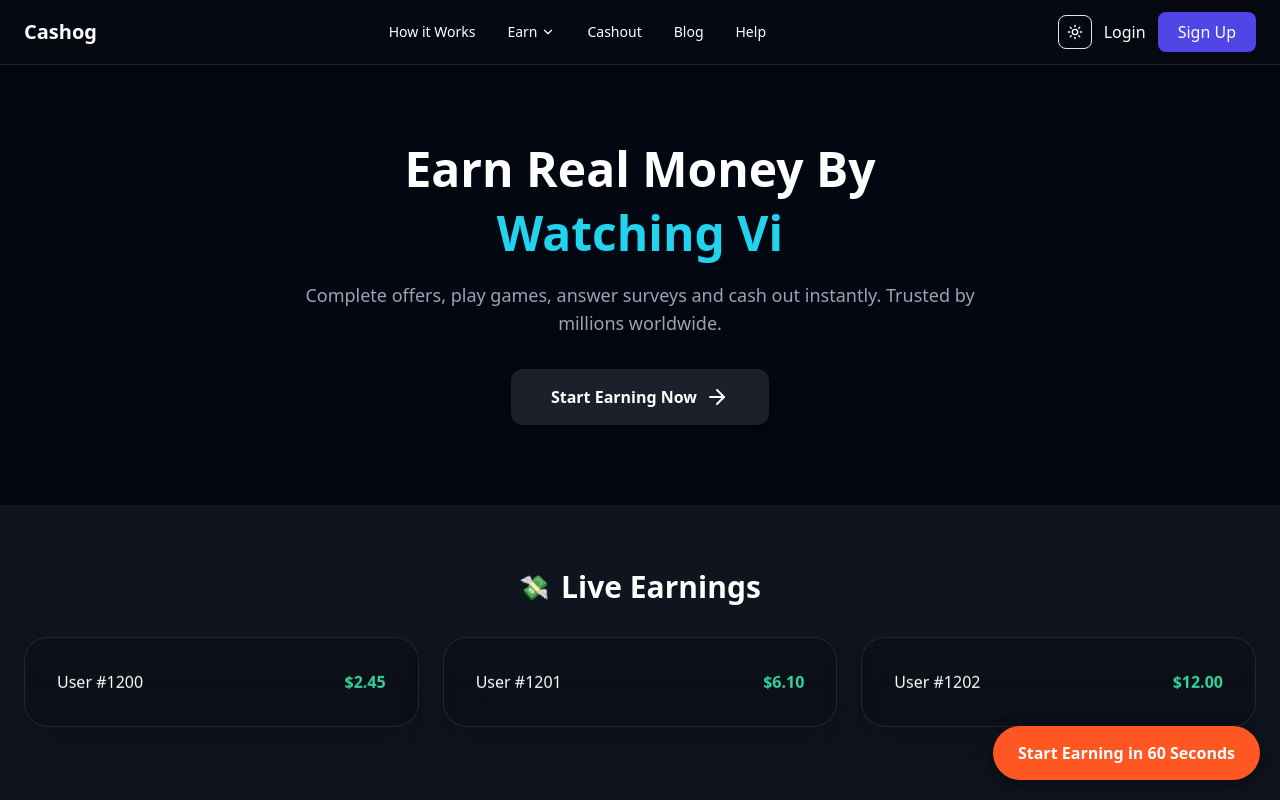
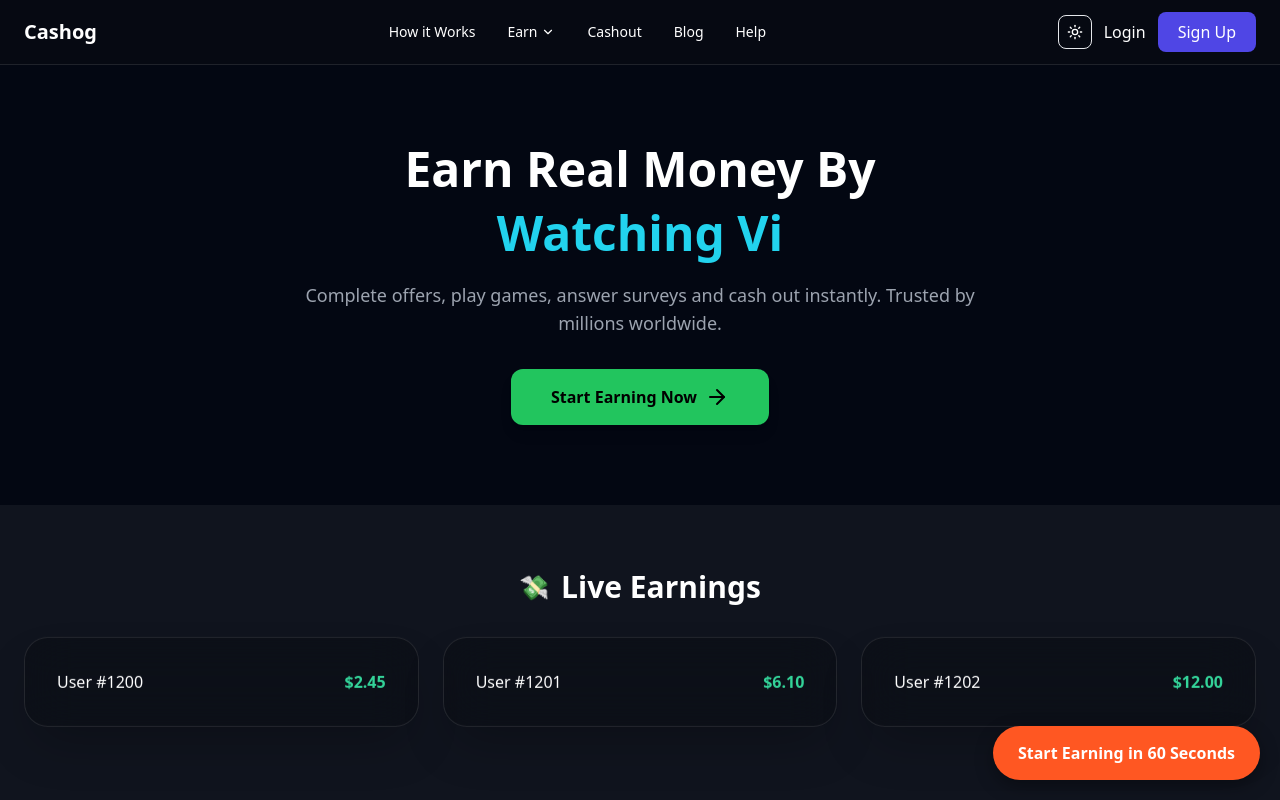
Before and after one commit to tool63/cashin, a Next.js app: page / in a window 1280 px wide. Shown: the top 800 px of the page. Built offline with nearby package versions, Linux system fonts and the light colour scheme.

Commit message:
Update page.tsx

```diff
--- a/app/page.tsx
+++ b/app/page.tsx
@@ -138,7 +138,7 @@ export default function Home() {
           <motion.span
             whileHover={{ scale: 1.05 }}
             whileTap={{ scale: 0.97 }}
-            className="inline-flex items-center gap-2 bg-white/10 hover:bg-white/20 px-10 py-4 rounded-xl font-semibold shadow-lg"
+            className="inline-flex items-center gap-2 bg-green-500 hover:bg-green-600 text-black px-10 py-4 rounded-xl font-semibold shadow-lg"
           >
             Get Started Now <ArrowRight />
           </motion.span>
@@ -149,7 +149,7 @@ export default function Home() {
   )
 }
 
-/* ================= HERO SECTION (MATCHES FINAL CTA STYLE) ================= */
+/* ================= HERO SECTION ================= */
 const HeroSection = () => {
   const phrases = ["Surveys", "App Installs", "Playing Games", "Watching Videos"]
   const [current, setCurrent] = useState(0)
@@ -198,7 +198,7 @@ const HeroSection = () => {
           <motion.span
             whileHover={{ scale: 1.05 }}
             whileTap={{ scale: 0.97 }}
-            className="inline-flex items-center gap-2 bg-white/10 hover:bg-white/20 px-10 py-4 rounded-xl font-semibold shadow-lg"
+            className="inline-flex items-center gap-2 bg-green-500 hover:bg-green-600 text-black px-10 py-4 rounded-xl font-semibold shadow-lg"
           >
             Start Earning Now <ArrowRight />
           </motion.span>
```
